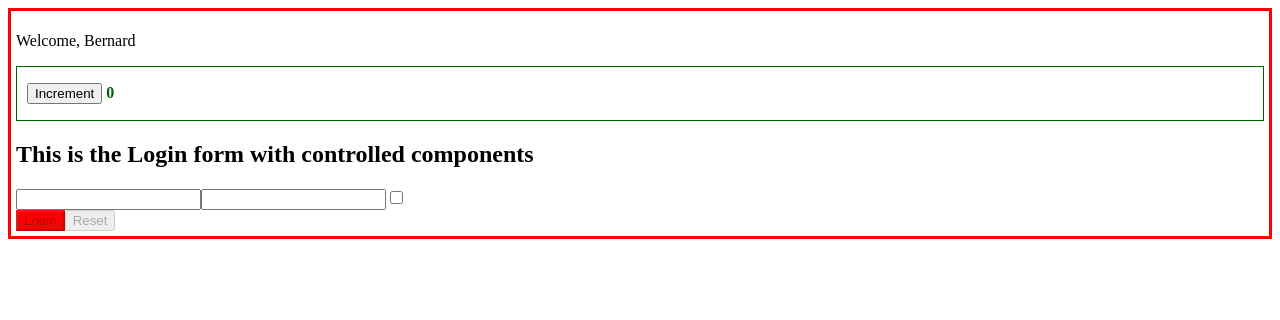
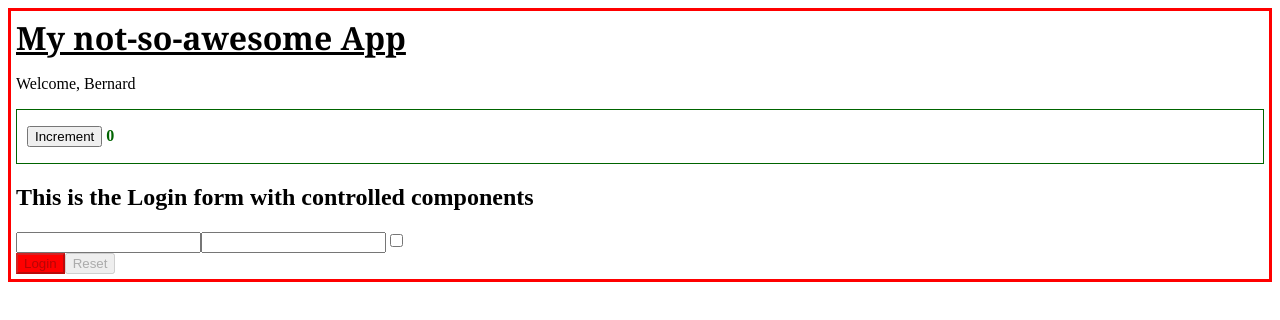
Before and after one commit to cristophergaziano/React_Ex, a React (Create React App) app in the folder my-app/: page / in a window 1280 px wide. Shown: the top 320 px of the page. Built offline with nearby package versions, Linux system fonts and the light colour scheme.

Commit message:
exercise componentcomposition-02 done

```diff
--- a/my-app/src/App.js
+++ b/my-app/src/App.js
@@ -7,7 +7,7 @@ import { Container } from "./Container";
 export class App extends React.Component {
   render() {
     return (
-      <Container>
+      <Container title="My not-so-awesome App">
         <div>
           <Welcome name="Bernard" />
           <Counter />
--- a/my-app/src/Container.js
+++ b/my-app/src/Container.js
@@ -2,6 +2,11 @@ import React from "react";
 
 export class Container extends React.Component {
   render() {
-    return <div className="container">{this.props.children}</div>;
+    return (
+      <div className="container">
+        <div className="containerTitle">{this.props.title}</div>
+        {this.props.children}
+      </div>
+    );
   }
 }
--- a/my-app/src/index.css
+++ b/my-app/src/index.css
@@ -9,3 +9,10 @@
   border: 3px solid red;
   padding: 5px;
 }
+
+.containerTitle {
+    font-size: 32px;
+    font-weight: 700;
+    font-family: Cambria, Cochin, Georgia, Times, 'Times New Roman', serif;
+    text-decoration: underline;
+}
```
